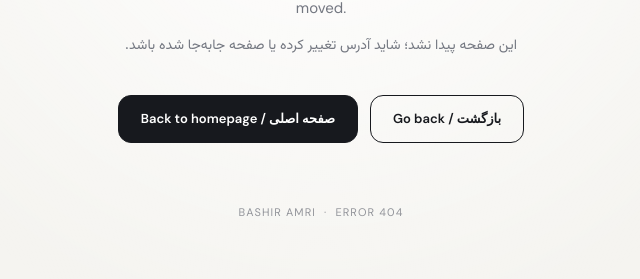
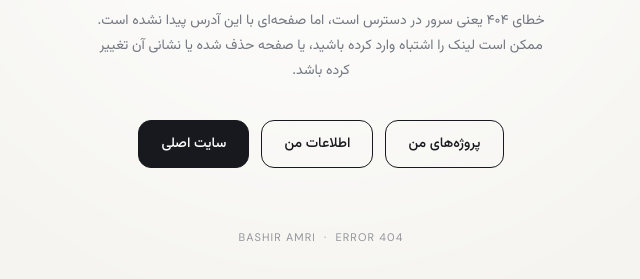
Before and after one commit to bashir-84/bashir-84.github.io, a plain HTML site: page 404.html in a window 1280 px wide. Shown: the part 473-752 px from the top of the page, without its empty margins (319-959 px from the left). Drawn offline with nearby package versions, Linux system fonts and the light colour scheme.

Commit message:
Explain 404 in Persian and add three navigation links

```diff
--- a/404.html
+++ b/404.html
@@ -22,7 +22,7 @@ h1{font-size:clamp(22px,4vw,34px);font-weight:600;letter-spacing:-.04em;margin:0
 .desc{font-size:15px;color:var(--muted);line-height:1.8;margin:0 auto;max-width:460px}
 .fa{font-family:'Vazirmatn',Tahoma,sans-serif;direction:rtl;font-size:14px;margin-top:12px}
 .actions{display:flex;flex-wrap:wrap;justify-content:center;gap:12px;margin-top:36px}
-.btn{min-height:48px;display:inline-flex;align-items:center;justify-content:center;padding:12px 22px;border-radius:13px;text-decoration:none;font:600 13px 'DM Sans',sans-serif;transition:transform .2s,background .2s;border:1px solid var(--ink);cursor:pointer}
+.btn{min-height:48px;display:inline-flex;align-items:center;justify-content:center;padding:12px 22px;border-radius:13px;text-decoration:none;font:500 14px 'Vazirmatn',Tahoma,sans-serif;transition:transform .2s,background .2s;border:1px solid var(--ink);cursor:pointer}
 .btn:hover{transform:translateY(-2px)}
 .primary{background:var(--ink);color:#fff}
 .primary:hover{background:#34383f}
@@ -41,18 +41,14 @@ footer{margin-top:62px;color:#92949a;font-size:11px;letter-spacing:.1em}
 <div class="number" aria-hidden="true">404</div>
 <h1 id="title">This page doesn't exist.</h1>
 <p class="desc">The link may have changed, or the page you're looking for has moved.</p>
-<p class="desc fa" lang="fa">این صفحه پیدا نشد؛ شاید آدرس تغییر کرده یا صفحه جابه‌جا شده باشد.</p>
+<p class="desc fa" lang="fa">خطای ۴۰۴ یعنی سرور در دسترس است، اما صفحه‌ای با این آدرس پیدا نشده است. ممکن است لینک را اشتباه وارد کرده باشید، یا صفحه حذف شده یا نشانی آن تغییر کرده باشد.</p>
 <nav class="actions" aria-label="Navigation">
-<a class="btn primary" href="/">Back to homepage / صفحه اصلی</a>
-<button class="btn secondary" id="back" type="button">Go back / بازگشت</button>
+<a class="btn primary" href="https://bashiramri.ir/">سایت اصلی</a>
+<a class="btn secondary" href="https://bashiramri.ir/BioLink/">اطلاعات من</a>
+<a class="btn secondary" href="https://bashiramri.ir/Alfalink/">پروژه‌های من</a>
 </nav>
 <footer>BASHIR AMRI &nbsp;·&nbsp; ERROR 404</footer>
 </section>
 </main>
-<script>
-document.getElementById('back').addEventListener('click',function(){
-  if(history.length>1 && document.referrer){history.back()}else{location.href='/'}
-});
-</script>
 </body>
 </html>
```
